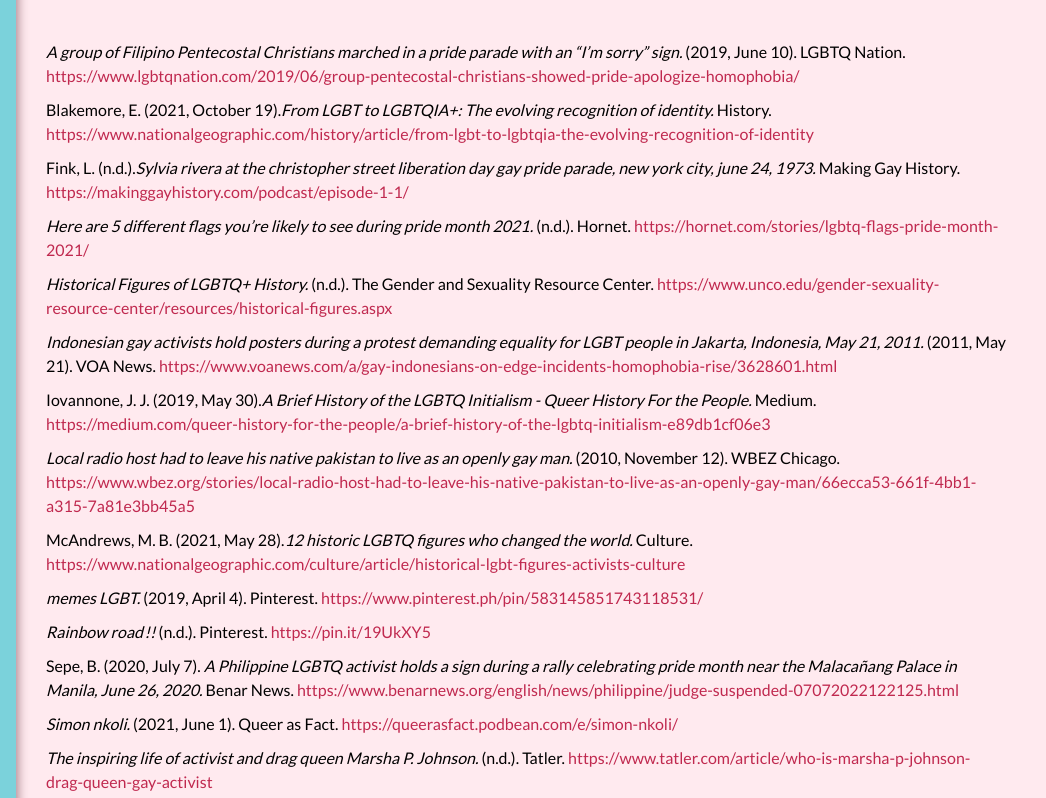
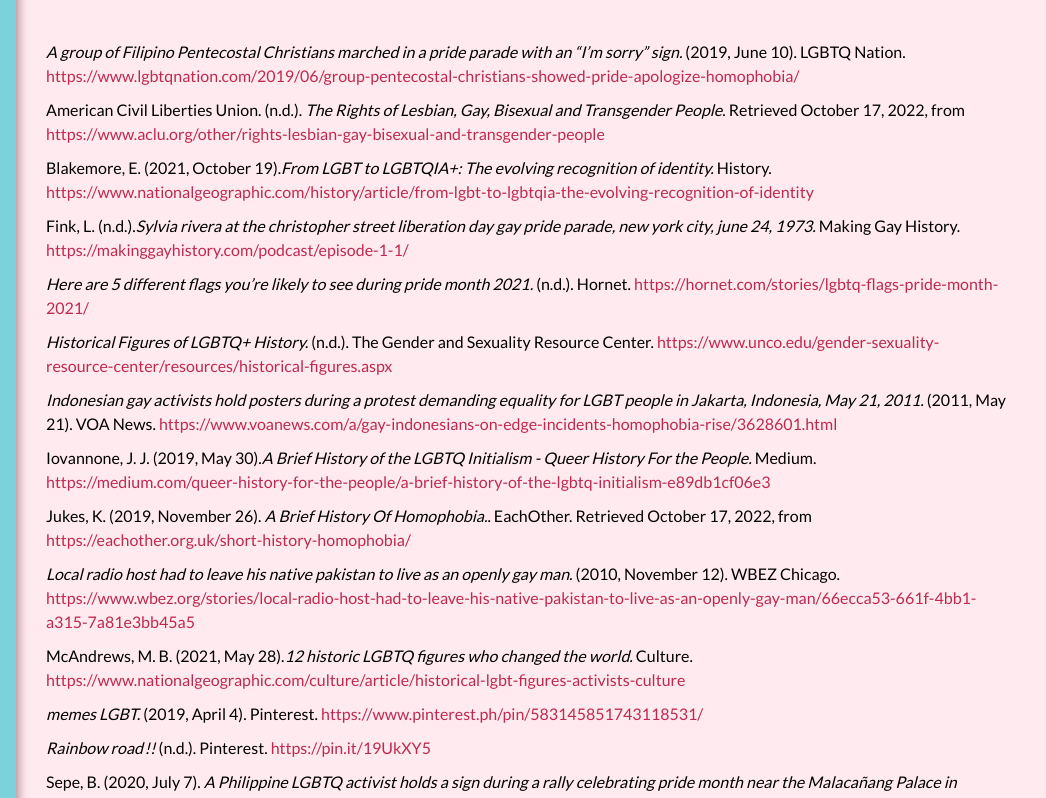
Before and after one commit to tntdoodles/RbAllauiganCanillas, a plain HTML site: page page5.html in a window 1280 px wide. Shown: the top 798 px of the page, 234-1280 px from the left. Drawn offline with Linux system fonts and the light colour scheme.

Commit message:
Update page5.html

```diff
--- a/page5.html
+++ b/page5.html
@@ -5,7 +5,7 @@
         <meta charset="UTF-8">
         <meta name="author" content="Alyssa Canillas and Mikaela Allauigan">
         <meta name="keywords" content="Queer, LGBTQ+, Gay, Lesbian, Bisexual, Transgender, Gender, Sexuality, Spectrum">
-        <meta name="revised" content="22-09-22">
+        <meta name="revised" content="17-10-22">
 
         <link rel="stylesheet" href="style.css">
         <link rel="icon" href="" type="image/ico">
@@ -32,12 +32,14 @@
         <div class="content">
             <div class="description">
                 <p><i>A group of Filipino Pentecostal Christians marched in a pride parade with an “I’m sorry” sign.</i> (2019, June 10). LGBTQ Nation. <a href="https://www.lgbtqnation.com/2019/06/group-pentecostal-christians-showed-pride-apologize-homophobia/">https://www.lgbtqnation.com/2019/06/group-pentecostal-christians-showed-pride-apologize-homophobia/</a></p>
+                <p>American Civil Liberties Union. (n.d.). <i>The Rights of Lesbian, Gay, Bisexual and Transgender People</i>. Retrieved October 17, 2022, from <a href="https://www.aclu.org/other/rights-lesbian-gay-bisexual-and-transgender-people">https://www.aclu.org/other/rights-lesbian-gay-bisexual-and-transgender-people</a></p>
                 <p>Blakemore, E. (2021, October 19).<i>From LGBT to LGBTQIA+: The evolving recognition of identity.</i> History. <a href="https://www.nationalgeographic.com/history/article/from-lgbt-to-lgbtqia-the-evolving-recognition-of-identity">https://www.nationalgeographic.com/history/article/from-lgbt-to-lgbtqia-the-evolving-recognition-of-identity</a></p>
                 <p>Fink, L. (n.d.).<i>Sylvia rivera at the christopher street liberation day gay pride parade, new york city, june 24, 1973.</i> Making Gay History. <a href="https://makinggayhistory.com/podcast/episode-1-1/">https://makinggayhistory.com/podcast/episode-1-1/</a></p>
                 <p><i>Here are 5 different flags you’re likely to see during pride month 2021.</i> (n.d.). Hornet. <a href="https://hornet.com/stories/lgbtq-flags-pride-month-2021/">https://hornet.com/stories/lgbtq-flags-pride-month-2021/</a></p>
                 <p><i>Historical Figures of LGBTQ+ History.</i> (n.d.). The Gender and Sexuality Resource Center. <a href="https://www.unco.edu/gender-sexuality-resource-center/resources/historical-figures.aspx">https://www.unco.edu/gender-sexuality-resource-center/resources/historical-figures.aspx</a></p>
                 <p><i>Indonesian gay activists hold posters during a protest demanding equality for LGBT people in Jakarta, Indonesia, May 21, 2011.</i> (2011, May 21). VOA News. <a href="https://www.voanews.com/a/gay-indonesians-on-edge-incidents-homophobia-rise/3628601.html">https://www.voanews.com/a/gay-indonesians-on-edge-incidents-homophobia-rise/3628601.html</a></p>
                 <p>Iovannone, J. J. (2019, May 30).<i>A Brief History of the LGBTQ Initialism - Queer History For the People.</i> Medium. <a href="https://medium.com/queer-history-for-the-people/a-brief-history-of-the-lgbtq-initialism-e89db1cf06e3">https://medium.com/queer-history-for-the-people/a-brief-history-of-the-lgbtq-initialism-e89db1cf06e3</a></p>
+                <p>Jukes, K. (2019, November 26). <i>A Brief History Of Homophobia.</i>. EachOther. Retrieved October 17, 2022, from <a href="https://eachother.org.uk/short-history-homophobia/">https://eachother.org.uk/short-history-homophobia/</a></p>
                 <p><i>Local radio host had to leave his native pakistan to live as an openly gay man.</i> (2010, November 12). WBEZ Chicago. <a href="https://www.wbez.org/stories/local-radio-host-had-to-leave-his-native-pakistan-to-live-as-an-openly-gay-man/66ecca53-661f-4bb1-a315-7a81e3bb45a5">https://www.wbez.org/stories/local-radio-host-had-to-leave-his-native-pakistan-to-live-as-an-openly-gay-man/66ecca53-661f-4bb1-a315-7a81e3bb45a5</a></p>
                 <p>McAndrews, M. B. (2021, May 28).<i>12 historic LGBTQ figures who changed the world.</i> Culture. <a href="https://www.nationalgeographic.com/culture/article/historical-lgbt-figures-activists-culture">https://www.nationalgeographic.com/culture/article/historical-lgbt-figures-activists-culture</a></p>
                 <p><i>memes LGBT.</i> (2019, April 4). Pinterest. <a href="https://www.pinterest.ph/pin/583145851743118531/">https://www.pinterest.ph/pin/583145851743118531/</a></p>
```
